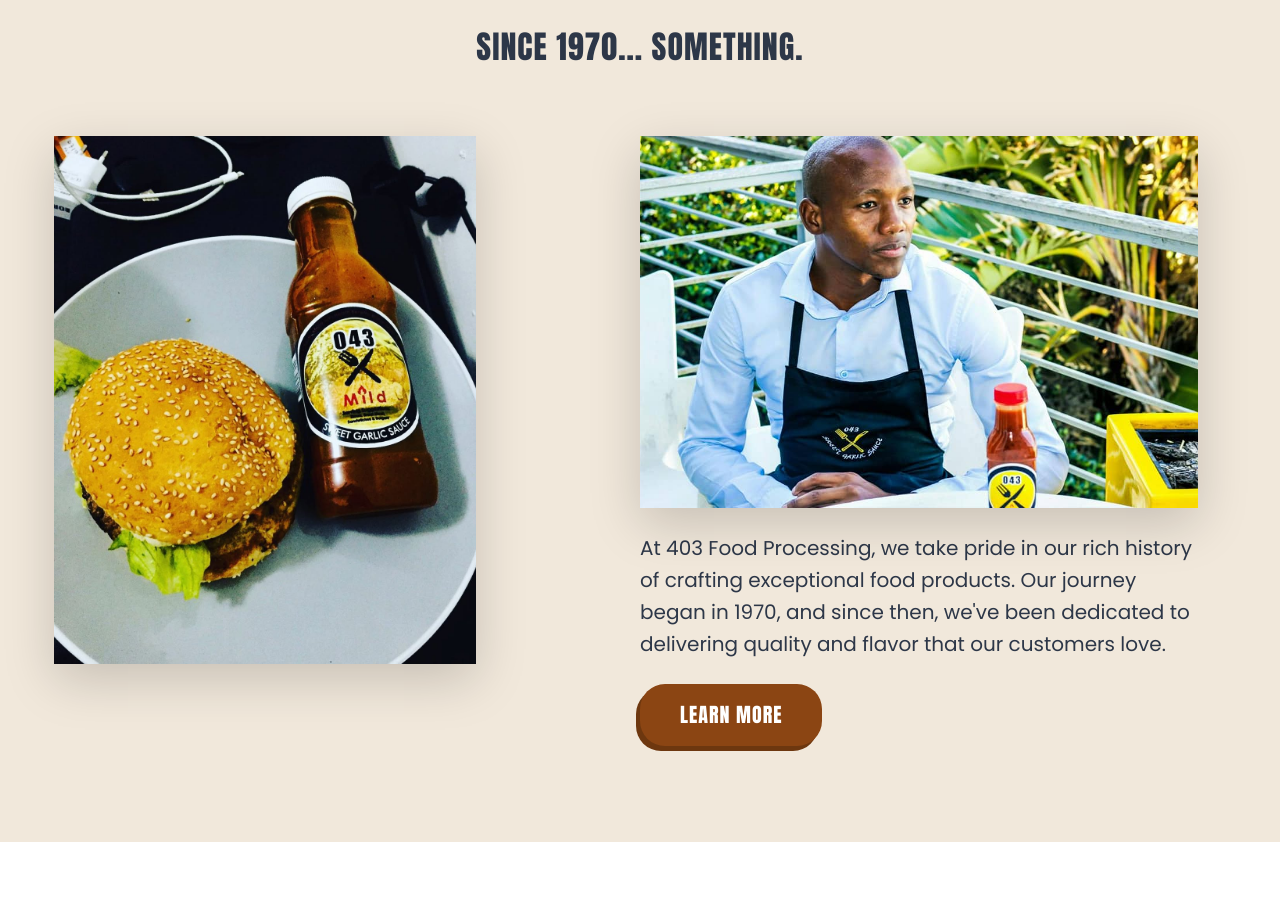
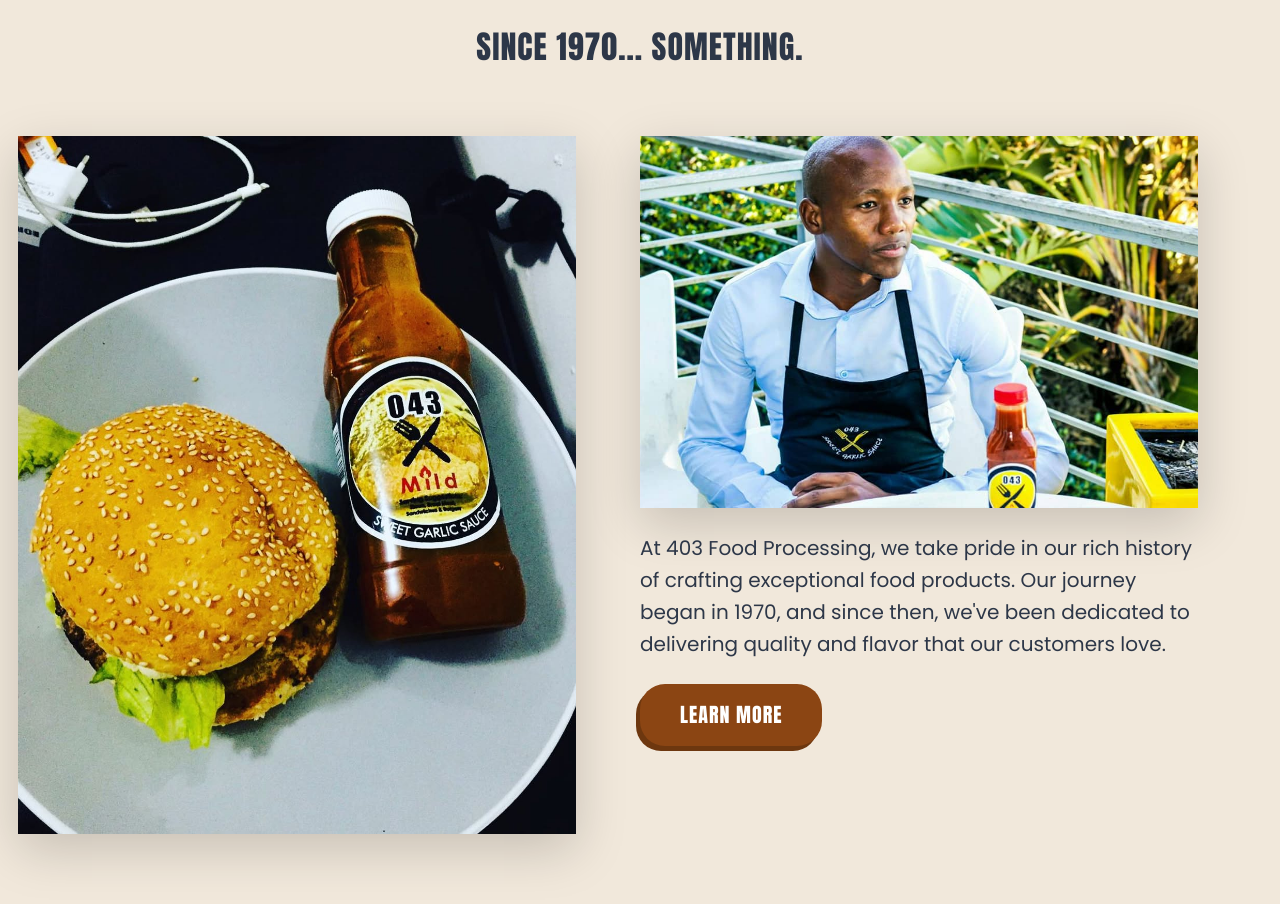
Before and after one commit to tumelo-sebego/043-Food-Processing, a Vue app: page / in a window 1280 px wide. Shown: the part 3140-4044 px from the top of the page. Before the commit the page ends 3982 px from the top, so only its background shows below. Built offline with nearby package versions, Linux system fonts and the light colour scheme; a web font is replaced by a local one.

Commit message:
positioned images correctly in the about-section

```diff
--- a/src/components/AboutSection.vue
+++ b/src/components/AboutSection.vue
@@ -13,12 +13,12 @@
       </div>
       <div class="row g-0 mt-5">
         <div class="col-md-6 image-column">
-          <div class="text-center image-container">
+          <div class="text-center image-container h-100">
             <img
               src="../assets/images/header.jpg"
               alt="BBQ Sauce Being Poured"
-              class="img-fluid shadow-lg md-relative"
-              style="max-height: 33rem; right: 6rem; object-fit: cover;"
+              class="img-fluid shadow-lg md-relative h-100"
+              style="object-fit: cover"
             />
           </div>
         </div>
@@ -27,21 +27,20 @@
             <img
               src="../assets/images/about2.jpg"
               alt="BBQ Sauce Being Poured"
-              class="img-fluid shadow-lg md-relative"
-              style="max-height: 33rem; object-fit: cover;"
+              class="img-fluid shadow-lg"
+              style="max-height: 33rem; object-fit: cover"
             />
           </div>
           <div class="text-right mt-4">
             <p class="fs-5 mb-4 learn-more-text">
-              At 403 Food Processing, we take pride in our rich history of crafting exceptional
-              food products. Our journey began in 1970, and since then, we've been dedicated to
+              At 403 Food Processing, we take pride in our rich history of crafting exceptional food
+              products. Our journey began in 1970, and since then, we've been dedicated to
               delivering quality and flavor that our customers love.
             </p>
             <button class="btn btn-jones-brown">LEARN MORE</button>
-
           </div>
         </div>
-      </div class="row g-0">
+      </div>
     </div>
   </section>
 </template>
@@ -118,6 +117,7 @@
 @media (min-width: 768px) {
   .md-relative {
     position: relative;
+    right: 4rem;
   }
 }
 </style>
```
